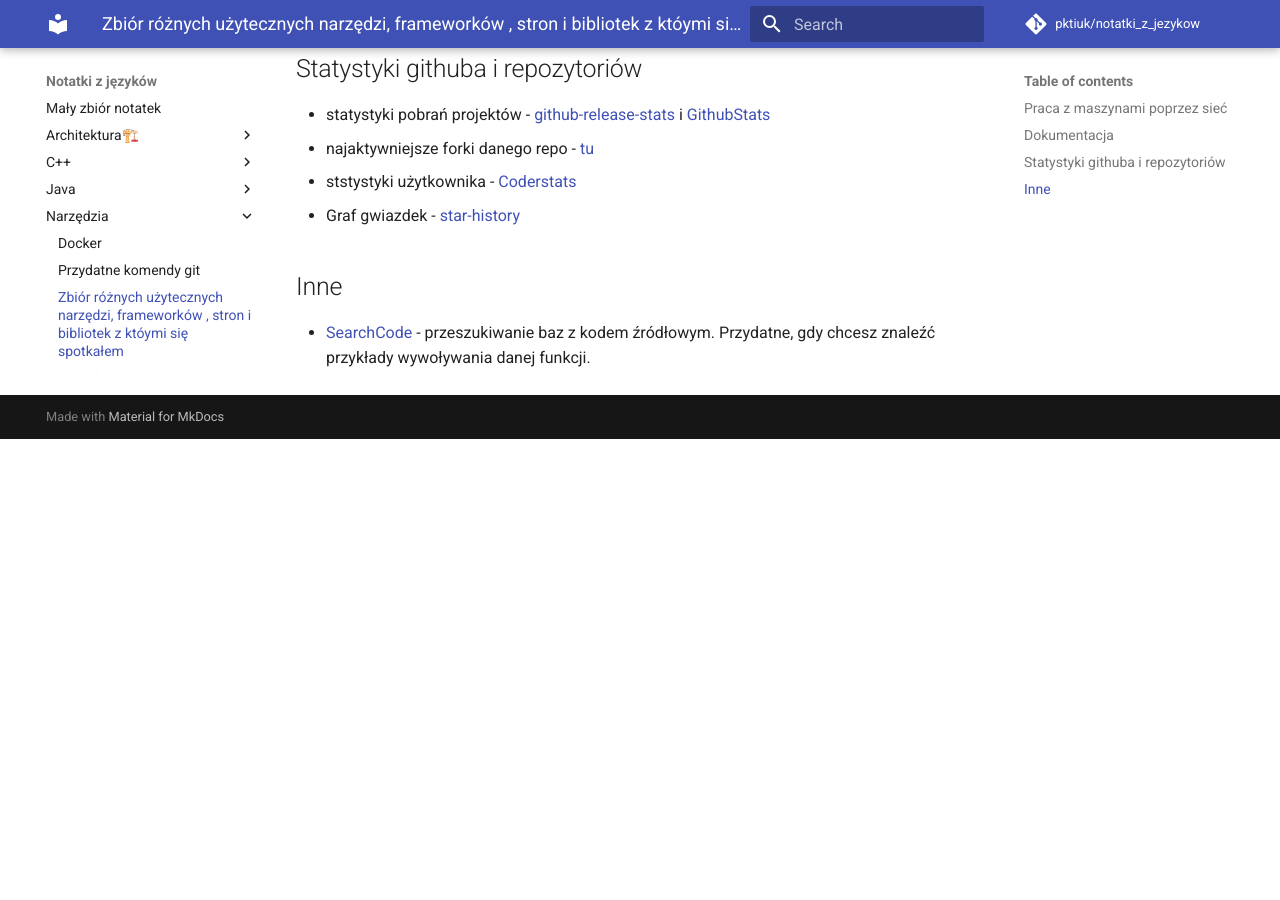
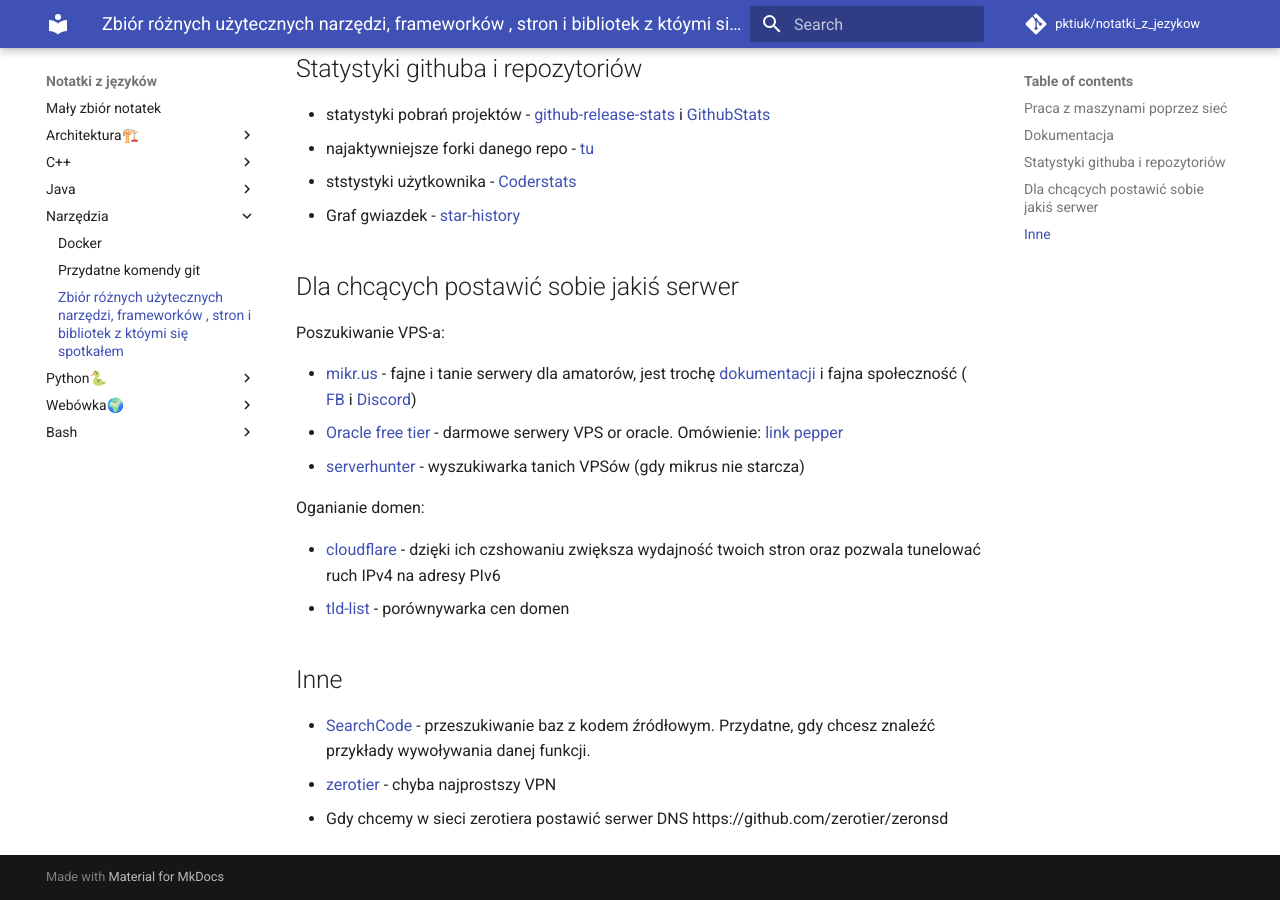
Before and after one commit to pktiuk/notatki_z_jezykow, an MkDocs documentation site: the page built from docs/Narzędzia/narzedzia.md, in a window 1280 px wide and 900 px high, scrolled down 672 px. Built offline with MkDocs 1.6.1 and Material for MkDocs 9.7.7, drawn with Linux system fonts in a browser that asks for light colours; comment, search, counter and statistics services are not loaded; before the commit the page ends 1111 px from its top, so only the background shows below that.

Commit message:
Więcej narzędzi dla osób zainteresowanych serwerami

```diff
--- a/docs/Narzędzia/narzedzia.md
+++ b/docs/Narzędzia/narzedzia.md
@@ -21,6 +21,21 @@
 - ststystyki użytkownika - [Coderstats](https://coderstats.net/)
 - Graf gwiazdek - [star-history](https://star-history.t9t.io/?ref=producthunt)
 
+## Dla chcących postawić sobie jakiś serwer
+
+Poszukiwanie VPS-a:
+
+- [mikr.us](https://mikr.us/) - fajne i tanie serwery dla amatorów, jest trochę [dokumentacji](https://www.notion.so/MIKR-US-Don-t-Panic-5c3bdde2e0b545e7866524fc117446c3) i fajna społeczność ( [FB](https://www.facebook.com/groups/mikrusy) i [Discord](https://discord.gg/hFcqJGkppq))
+- [Oracle free tier](https://www.oracle.com/pl/cloud/free/) - darmowe serwery VPS or oracle. Omówienie: [link pepper](https://www.pepper.pl/promocje/oracle-cloud-free-tier-darmowe-vpsy-z-ipv4-459055)
+- [serverhunter](https://www.serverhunter.com/) - wyszukiwarka tanich VPSów (gdy mikrus nie starcza)
+
+Oganianie domen:
+
+- [cloudflare](https://dash.cloudflare.com/) - dzięki ich czshowaniu zwiększa wydajność twoich stron oraz pozwala tunelować ruch IPv4 na adresy PIv6
+- [tld-list](https://tld-list.com/) - porównywarka cen domen
+
 ## Inne
 
 - [SearchCode](https://searchcode.com/) - przeszukiwanie baz z kodem źródłowym. Przydatne, gdy chcesz znaleźć przykłady wywoływania danej funkcji.
+- [zerotier](https://www.zerotier.com/) - chyba najprostszy VPN
+  - Gdy chcemy w sieci zerotiera postawić serwer DNS https://github.com/zerotier/zeronsd
```
